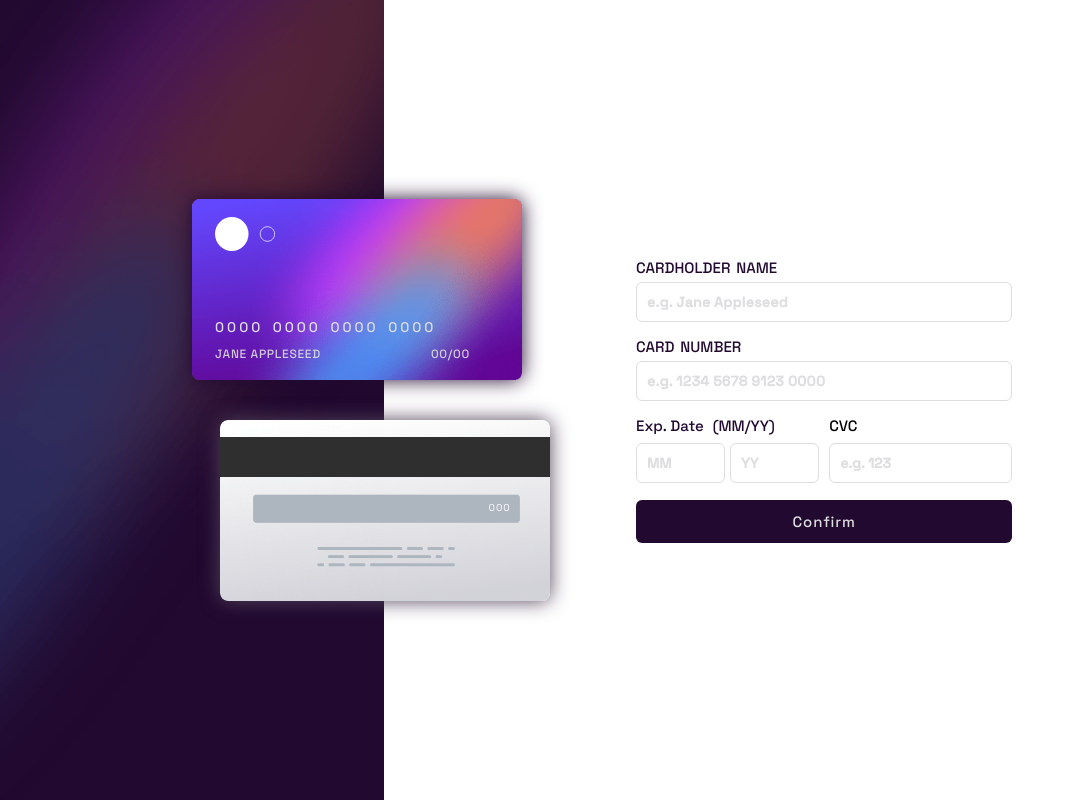
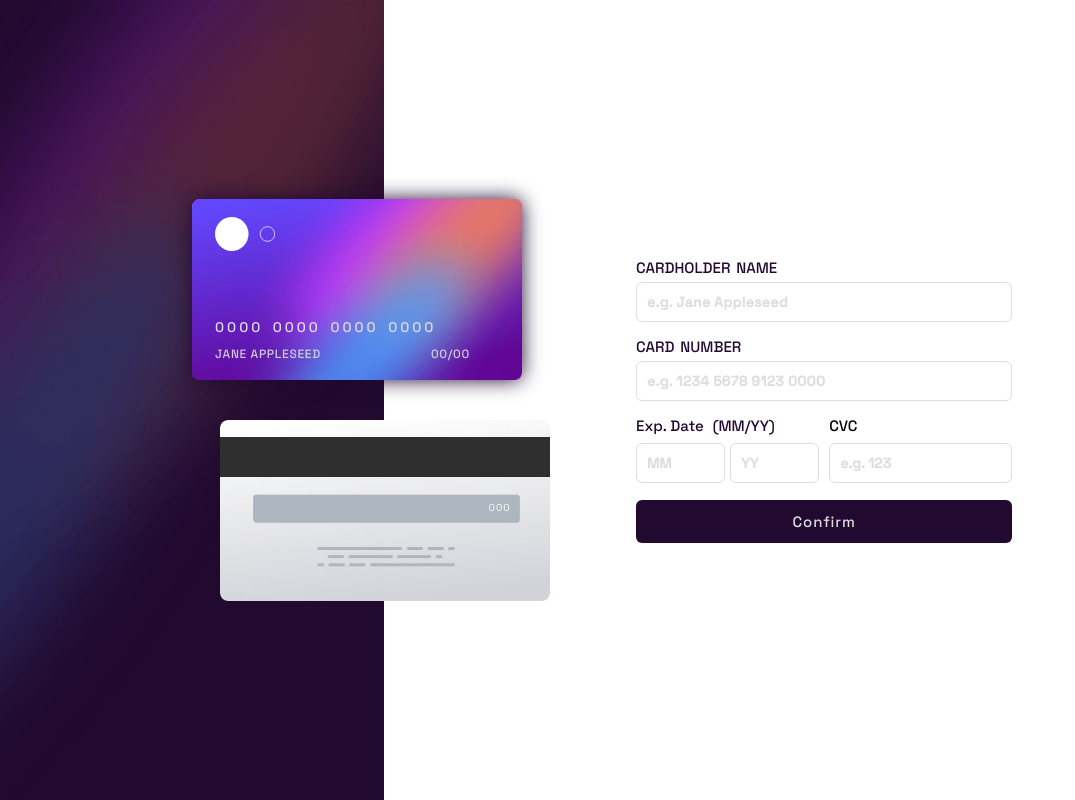
Before and after one commit to amirhossein-peyvand/interactive-card-details-form, a React (Vite) app: page / in a window 1280 px wide. Shown: the whole page, without its empty margins (0-1075 px from the left). Built offline with nearby package versions, Linux system fonts and the light colour scheme.

Commit message:
Deleting box shadow for BackCard component

```diff
--- a/src/sass/DesktopDesign.scss
+++ b/src/sass/DesktopDesign.scss
@@ -38,7 +38,6 @@
 
       .backCard {
         align-self: flex-end;
-        box-shadow: 0 0 20px 0 hsl(278, 15%, 31%);
         .cvv2 {
           top: 45%;
         }
```
Also changed, not shown: 1 other file (tests, documents, lock files or other folders).
